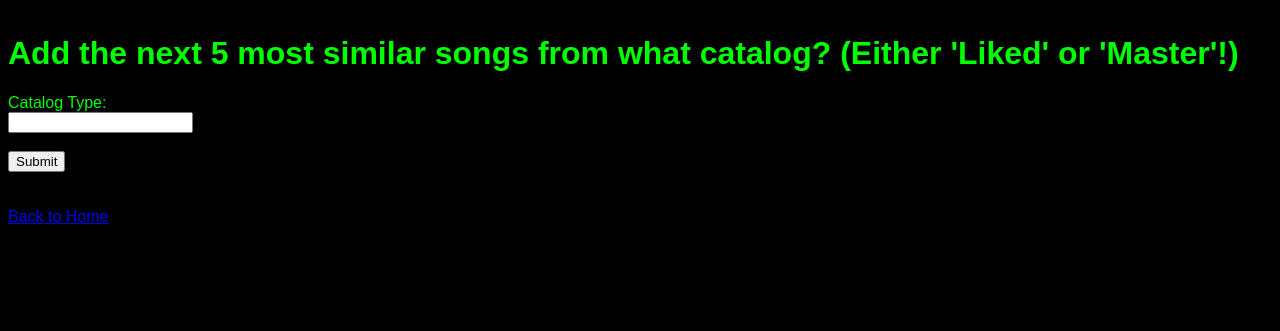
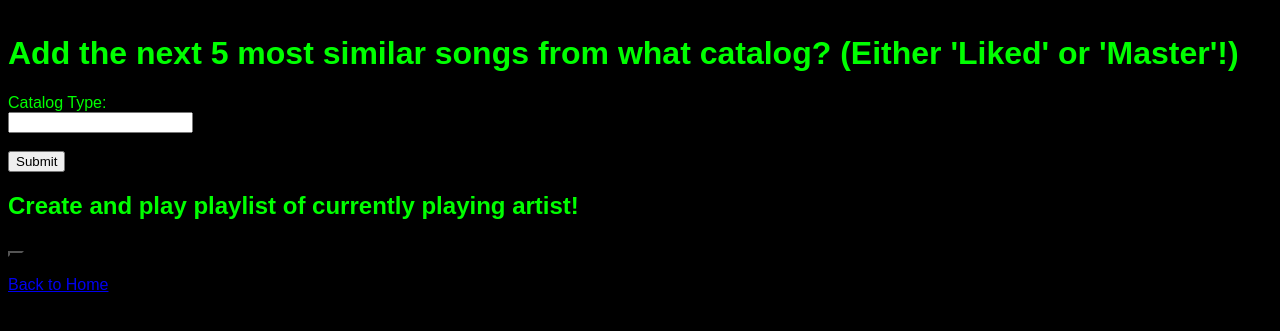
Before and after one commit to seamusmcn/seamusmcn.github.io, a Flask app: template templates/Spotify_buttons.html in a window 1280 px wide. Shown: the part 219-550 px from the top of the page. Run offline with Flask 3, Linux system fonts and the light colour scheme; the template is opened without the code that fills it, so the values that code supplies are empty; some libraries are stand-ins or nearby versions.

Commit message:
artist.cat

```diff
--- a/templates/Spotify_buttons.html
+++ b/templates/Spotify_buttons.html
@@ -40,6 +40,10 @@
         <input type="submit" value="Submit">
     </form>
 
+
+    <h2> Create and play playlist of currently playing artist!</h2>
+    <button onclick="window.location.href='https://seamusmcn-github-io.onrender.com/artist_playlist'"></button>
+
     <br><br>
 
         <!-- Link back to Home -->
```
